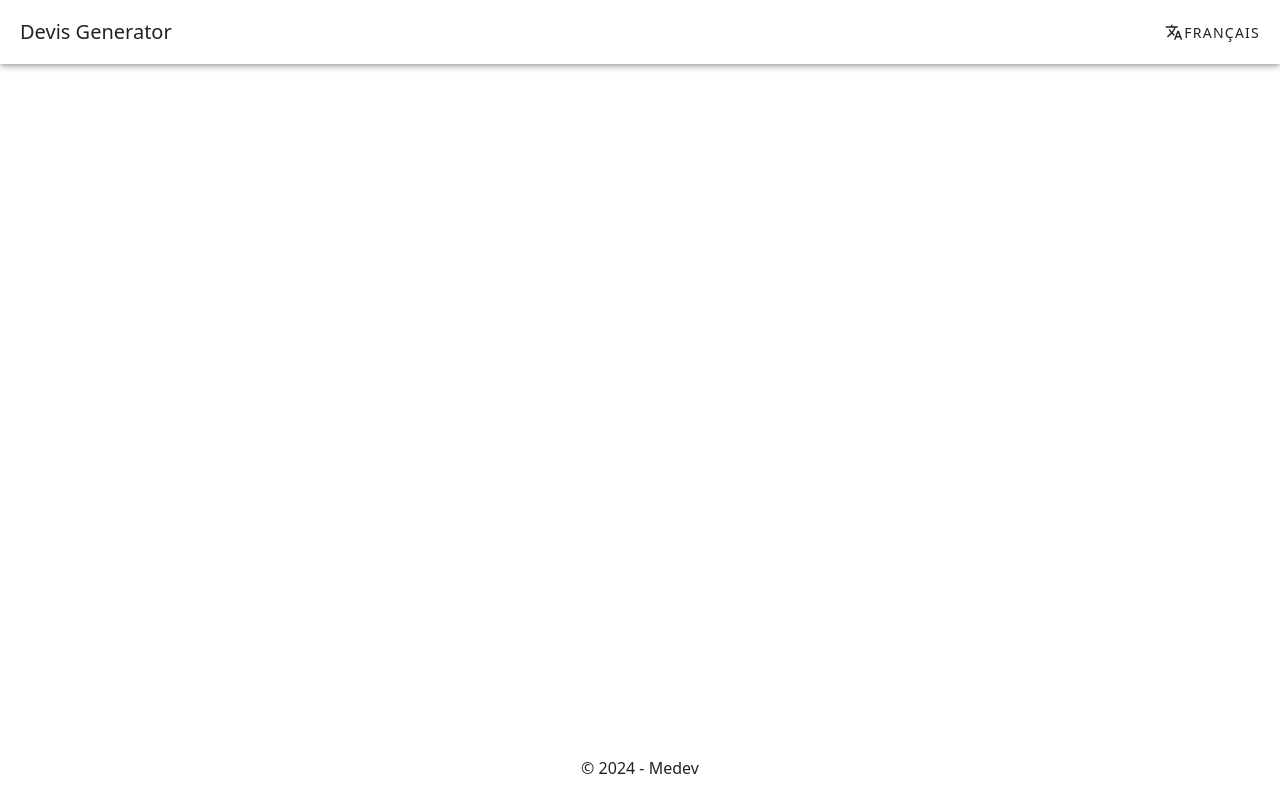
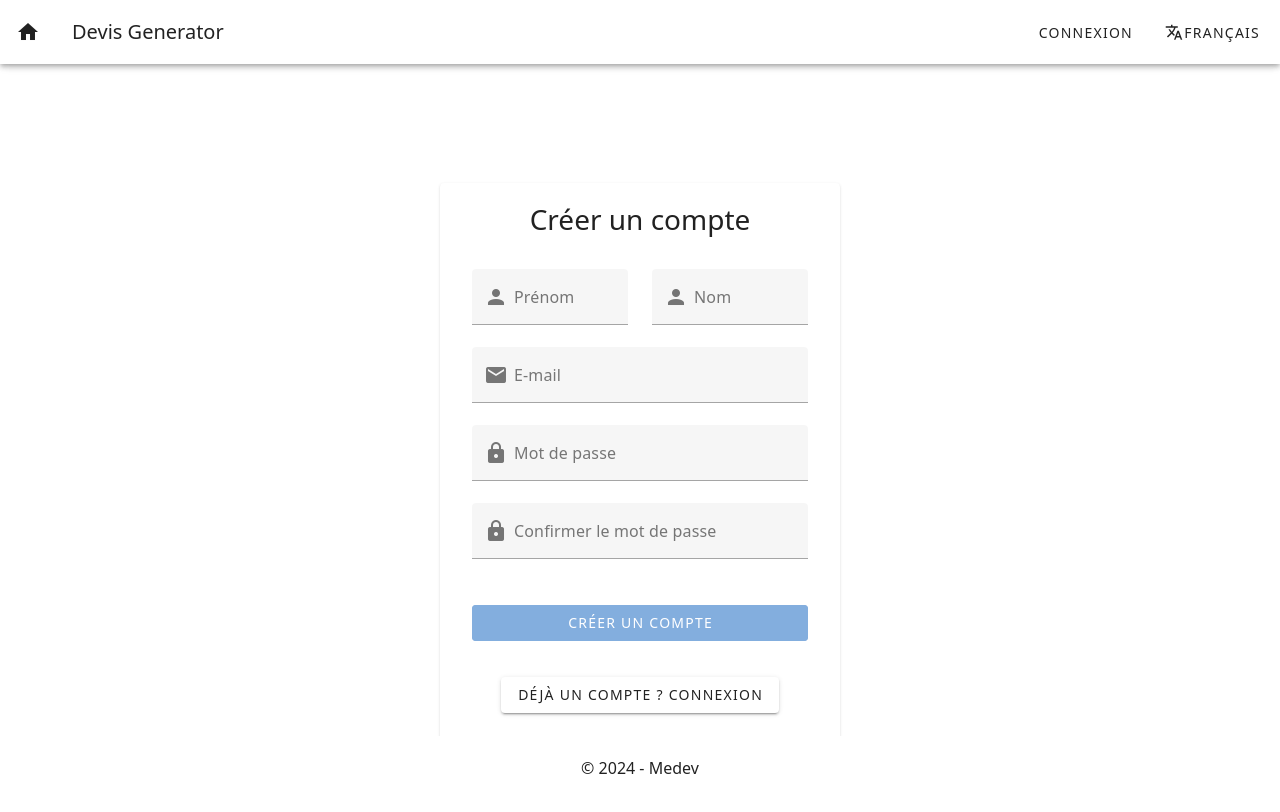
Before and after one commit to Meda840/devis_generator, a Vue app: page /register in a window 1280 px wide. Shown: the top 812 px of the page. Built offline with nearby package versions, Linux system fonts and the light colour scheme.

Commit message:
add login and register

```diff
--- a/src/components/CustomAppBar.vue
+++ b/src/components/CustomAppBar.vue
@@ -1,7 +1,13 @@
 <template>
   <v-app-bar app>
-    <v-toolbar-title>Devis Generator</v-toolbar-title>
+    <v-app-bar-nav-icon icon="mdi-home" @click="navigateToHome"></v-app-bar-nav-icon>
+    <v-toolbar-title >
+      Devis Generator
+    </v-toolbar-title>
     <v-spacer></v-spacer>
+    <v-btn text @click="navigateToLogin">
+      Connexion
+    </v-btn>
     <v-menu>
       <template v-slot:activator="{ props }">
         <v-btn v-bind="props">
@@ -22,6 +28,7 @@
         </v-list-item>
       </v-list>
     </v-menu>
+
   </v-app-bar>
 </template>
 
@@ -44,6 +51,12 @@ export default {
     changeLanguage(code) {
       this.$i18n.locale = code;
     },
+    navigateToHome() {
+      this.$router.push({ name: 'DevisPage' }); // Adjust the route name as needed
+    },
+    navigateToLogin() {
+      this.$router.push({ name: 'login' }); // Adjust the route name as needed
+    }
   },
 };
 </script>
--- /dev/null
+++ b/src/pages/LoginPage.vue
@@ -0,0 +1,94 @@
+<template>
+    <v-container fluid class="d-flex justify-center align-center" style="height: 100vh;">
+      <v-card class="pa-8" width="400">
+
+        <v-row justify="center" class="mb-6">
+          <h3>Connexion à Medevis</h3>
+        </v-row>
+        <v-form v-model="valid" ref="form">
+          <v-text-field
+            v-model="email"
+            label="E-mail"
+            :rules="[rules.required, rules.email]"
+            outlined
+            prepend-inner-icon="mdi-email"
+          />
+          <v-text-field
+            v-model="password"
+            label="Mot de passe"
+            :rules="[rules.required]"
+            type="password"
+            outlined
+            prepend-inner-icon="mdi-lock"
+          />
+          <v-btn
+            class="mt-6"
+            :disabled="!valid"
+            color="primary"
+            block
+            @click="login"
+          >
+            Connexion
+          </v-btn>
+        </v-form>
+        <v-row class="mt-4">
+          <v-col cols="6">
+            <v-btn text class="text-left">Mot de passe oublié</v-btn>
+          </v-col>
+          <v-col cols="6" class="text-right">
+            <v-btn text @click="$router.push('/register')">Créer un compte</v-btn>
+          </v-col>
+        </v-row>
+      </v-card>
+    </v-container>
+  </template>
+
+  <script>
+  import axios from 'axios';
+  import { useUserStore } from '@/stores/userStore';
+  export default {
+
+    data() {
+      return {
+        valid: false,
+        email: '',
+        password: '',
+        rules: {
+          required: v => !!v || 'Ce champ est requis.',
+          email: v => /.+@.+\..+/.test(v) || 'E-mail doit être valide.',
+        },
+      };
+    },
+    methods: {
+      async login() {
+        if (this.$refs.form.validate()) {
+          // Handle the login logic here
+          console.log('Logging in...');
+          const userStore = useUserStore();
+          await userStore.login(this.email, this.password);
+            if (userStore.isLoggedIn) {
+                this.$router.push('/'); // Replace '/home' with your actual route
+            }
+        }
+      },
+    },
+  };
+  </script>
+
+  <style scoped>
+  .v-application {
+    background-color: #f4f5fa;
+  }
+
+  .pa-8 {
+    padding: 32px;
+  }
+
+  .text-left {
+    text-align: left;
+  }
+
+  .text-right {
+    text-align: right;
+  }
+  </style>
--- /dev/null
+++ b/src/pages/RegisterPage.vue
@@ -0,0 +1,130 @@
+<template>
+    <v-container fluid class="d-flex justify-center align-center" style="height: 100vh;">
+      <v-card class="pa-8" width="400">
+
+        <v-row justify="center" class="mb-6">
+          <h3>Créer un compte</h3>
+        </v-row>
+        <v-form v-model="valid" ref="form">
+            <v-row>
+          <v-col cols="6">
+            <v-text-field
+              v-model="first_name"
+              label="Prénom"
+              :rules="[rules.required]"
+              outlined
+              prepend-inner-icon="mdi-account"
+            />
+          </v-col>
+          <v-col cols="6">
+            <v-text-field
+              v-model="last_name"
+              label="Nom"
+              :rules="[rules.required]"
+              outlined
+              prepend-inner-icon="mdi-account"
+            />
+          </v-col>
+        </v-row>
+          <v-text-field
+            v-model="email"
+            label="E-mail"
+            :rules="[rules.required, rules.email]"
+            outlined
+            prepend-inner-icon="mdi-email"
+          />
+          <v-text-field
+            v-model="password"
+            label="Mot de passe"
+            :rules="[rules.required]"
+            type="password"
+            outlined
+            prepend-inner-icon="mdi-lock"
+          />
+          <v-text-field
+            v-model="confirmPassword"
+            label="Confirmer le mot de passe"
+            :rules="[rules.required, passwordMatch]"
+            type="password"
+            outlined
+            prepend-inner-icon="mdi-lock"
+          />
+          <v-btn
+            class="mt-6"
+            :disabled="!valid"
+            color="primary"
+            block
+            @click="register"
+          >
+            Créer un compte
+          </v-btn>
+        </v-form>
+        <v-row class="mt-4">
+          <v-col cols="12" class="text-center">
+            <v-btn text @click="$router.push('/login')">Déjà un compte ? Connexion</v-btn>
+          </v-col>
+        </v-row>
+      </v-card>
+    </v-container>
+  </template>
+
+  <script>
+   import axios from 'axios';
+  export default {
+
+    data() {
+      return {
+        valid: false,
+        first_name: '',
+        last_name: '',
+        email: '',
+        password: '',
+        confirmPassword: '',
+        rules: {
+          required: v => !!v || 'Ce champ est requis.',
+          email: v => /.+@.+\..+/.test(v) || 'E-mail doit être valide.',
+          passwordMatch: v => v === this.password || 'Les mots de passe ne correspondent pas.',
+        },
+      };
+    },
+    methods: {
+      register() {
+        if (this.$refs.form.validate()) {
+          // Handle the registration logic here
+          console.log('Registering...');
+          axios.post('http://localhost/devis-app/public/api/register', {
+          first_name: this.first_name,
+          last_name: this.last_name,
+          email: this.email,
+          password: this.password,
+          password_confirmation: this.password_confirmation,
+        })
+        .then(response => {
+          this.$router.push('/login');
+        })
+        .catch(error => {
+          console.error('There was an error!', error);
+        });
+        }
+      },
+    },
+  };
+  </script>
+
+  <style scoped>
+  .v-application {
+    background-color: #f4f5fa;
+  }
+
+  .pa-8 {
+    padding: 32px;
+  }
+
+  .text-left {
+    text-align: left;
+  }
+
+  .text-right {
+    text-align: right;
+  }
+  </style>
--- a/src/router/index.js
+++ b/src/router/index.js
@@ -7,6 +7,16 @@ const routes = [
     name: "DevisPage",
     component: DevisPage,
   },
+  {
+    path: "/login",
+    name: "login",
+    component: () => import("@/pages/LoginPage.vue"),
+  },
+  {
+    path: "/register",
+    name: "Register",
+    component: () => import("@/pages/RegisterPage.vue"),
+  },
 ];
 
 const router = createRouter({
--- /dev/null
+++ b/src/stores/userStore.js
@@ -0,0 +1,47 @@
+import { defineStore } from "pinia";
+import axios from "axios";
+
+export const useUserStore = defineStore("user", {
+  state: () => ({
+    token: null,
+    user: null,
+    isLoggedIn: false,
+  }),
+  actions: {
+    async login(email, password) {
+      try {
+        const response = await axios.post(
+          "http://localhost/devis-app/public/api/login",
+          {
+            email: email,
+            password: password,
+          }
+        );
+        this.token = response.data.token;
+        this.user = response.data.user;
+        this.isLoggedIn = true;
+        // Optionally store token in local storage
+        localStorage.setItem("token", this.token);
+        axios.defaults.headers.common["Authorization"] = `Bearer ${this.token}`;
+      } catch (error) {
+        console.error("Login failed:", error.response.data.message);
+      }
+    },
+    logout() {
+      this.token = null;
+      this.user = null;
+      this.isLoggedIn = false;
+      // Remove token from local storage
+      localStorage.removeItem("token");
+      delete axios.defaults.headers.common["Authorization"];
+    },
+    initialize() {
+      const token = localStorage.getItem("token");
+      if (token) {
+        this.token = token;
+        this.isLoggedIn = true;
+        axios.defaults.headers.common["Authorization"] = `Bearer ${this.token}`;
+      }
+    },
+  },
+});
```
